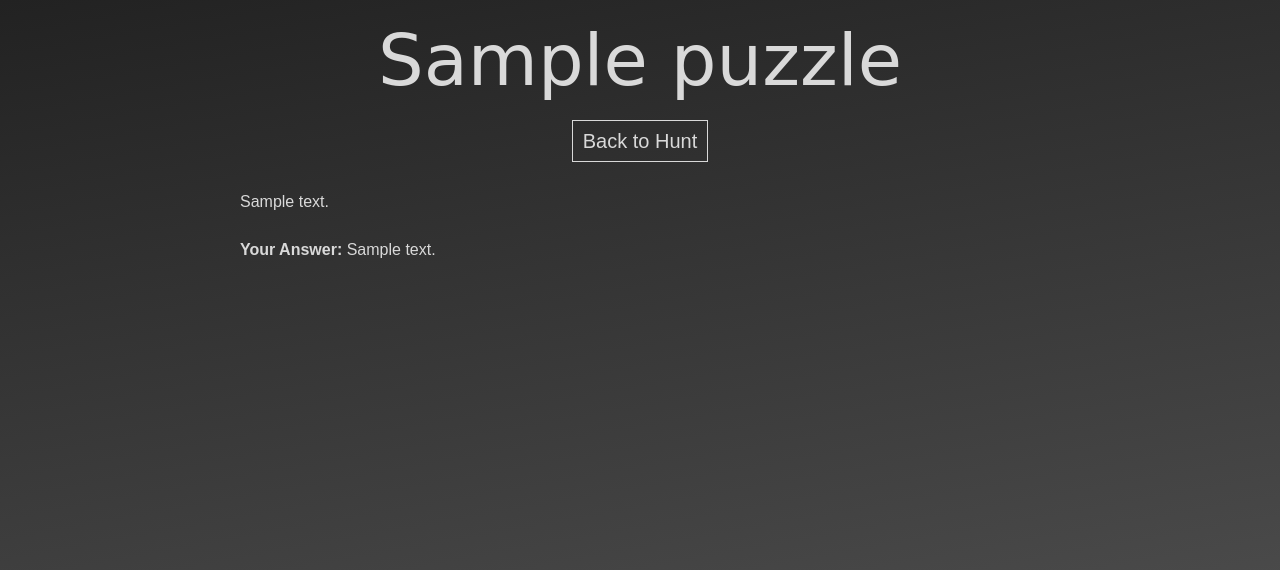
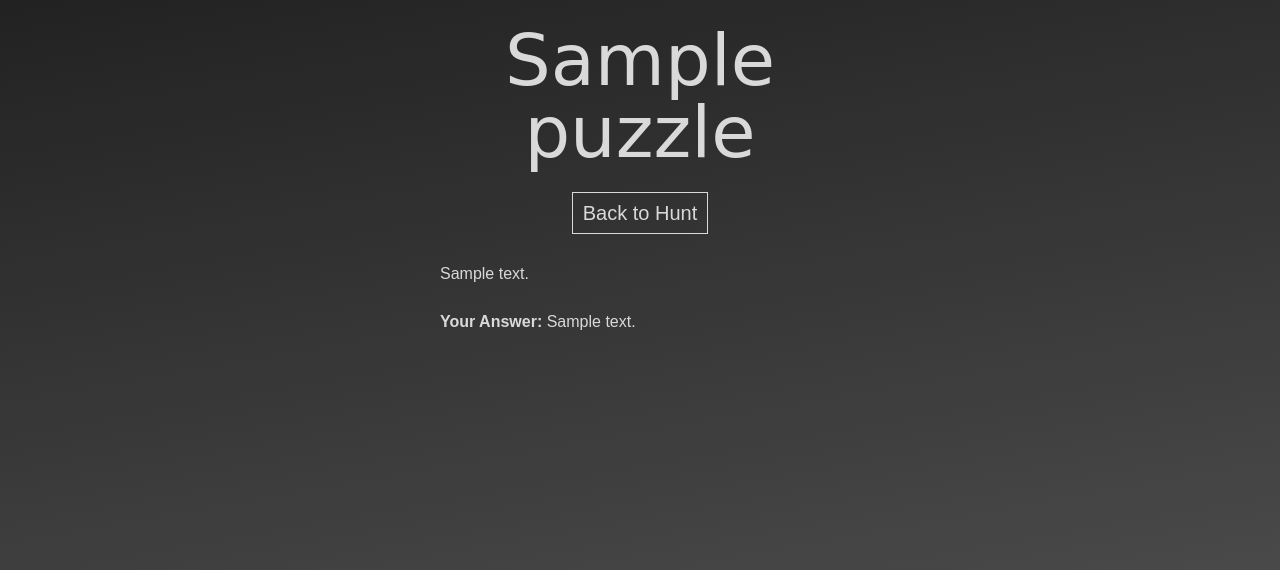
Before and after one commit to cdriehuys/driehuys-christmas, a Django app: page /hunt/1/1/ in a window 1280 px wide. Shown: the top 570 px of the page. Run offline with Django 3.2, Linux system fonts and the light colour scheme; tables that the repository leaves empty hold one stand-in row (values such as "Sample post"); style sheets or scripts are compiled from the project's sources; some libraries are stand-ins or nearby versions; some web fonts are replaced.

Commit message:
Add smaller container.

```diff
--- a/driehuys_christmas/scavenger_hunt/templates/scavenger_hunt/hunt_detail.html
+++ b/driehuys_christmas/scavenger_hunt/templates/scavenger_hunt/hunt_detail.html
@@ -27,9 +27,11 @@
 
     {% if scavengerhunt.completed %}
 
-      <h2 class='text-center'>Final Puzzle</h2>
+      <div class='container--small'>
+        <h2 class='text-center'>Final Puzzle</h2>
 
-      <p>{{ scavengerhunt.final_text|linebreaksbr }}</p>
+        <p>{{ scavengerhunt.final_text|linebreaksbr }}</p>
+      </div>
 
     {% endif %}
 
--- a/driehuys_christmas/scavenger_hunt/templates/scavenger_hunt/puzzle_detail.html
+++ b/driehuys_christmas/scavenger_hunt/templates/scavenger_hunt/puzzle_detail.html
@@ -5,7 +5,7 @@
 
 {% block content %}
 
-  <div class='container'>
+  <div class='container--small'>
     <h1 class='text-center festive'>{{ puzzle.title }}</h1>
 
     <p class='text-center'><a class='btn' href='{{ puzzle.hunt.get_absolute_url }}'>Back to Hunt</a></p>
--- a/driehuys_christmas/static/css/main.css
+++ b/driehuys_christmas/static/css/main.css
@@ -61,13 +61,15 @@ html {
     display: block;
     font-size: 200%; }
 
-.container {
+.container, .container--small {
   margin-left: auto;
   margin-right: auto;
   max-width: 51em;
   padding-left: 0.5em;
   padding-right: 0.5em;
   width: 100%; }
+  .container--small {
+    max-width: 26em; }
 
 .form__control {
   margin: 0 0 1em 0; }
--- a/driehuys_christmas/static/css/modules/_containers.scss
+++ b/driehuys_christmas/static/css/modules/_containers.scss
@@ -5,4 +5,10 @@
   padding-left: $container-margin;
   padding-right: $container-margin;
   width: 100%;
+
+  @include modifier('small') {
+    @extend .container;
+
+    max-width: $container-width-small;
+  }
 }
--- a/driehuys_christmas/static/css/modules/_vars.scss
+++ b/driehuys_christmas/static/css/modules/_vars.scss
@@ -11,6 +11,7 @@ $color-text: #d9d9d9;
 
 $container-margin: .5em;
 $container-width: 50em + $container-margin * 2;
+$container-width-small: 25em + $container-margin * 2;
 
 $festive-font-family: 'Mountains of Christmas', cursive;
 
```
Also changed, not shown: 1 other file.
